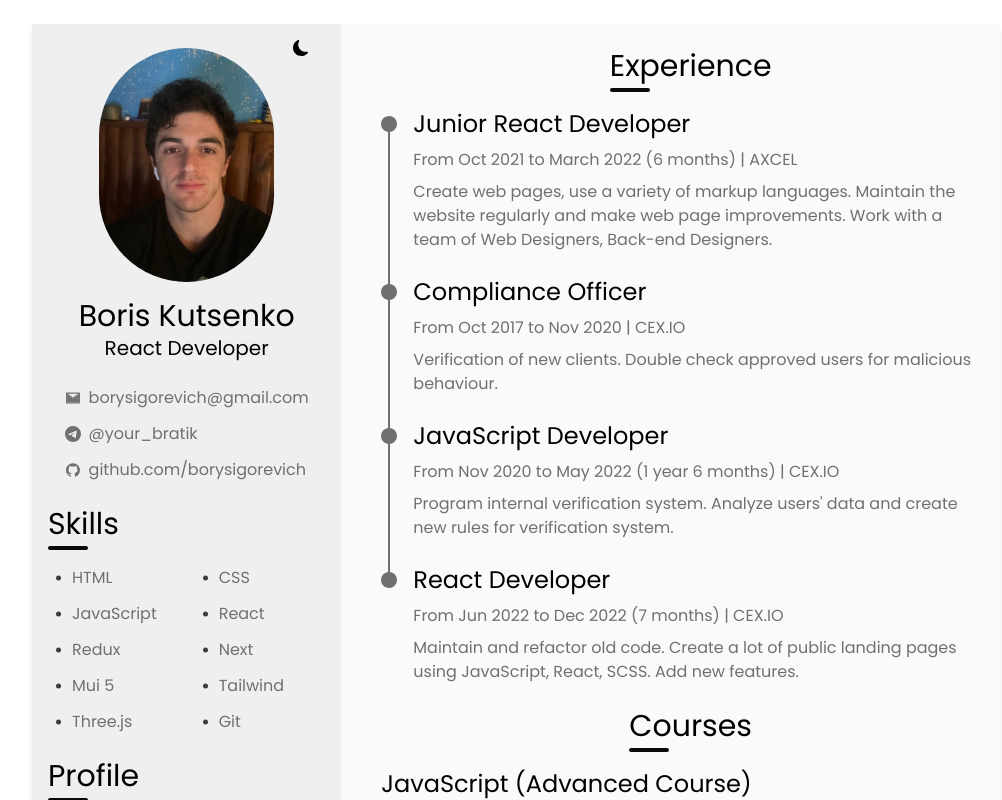
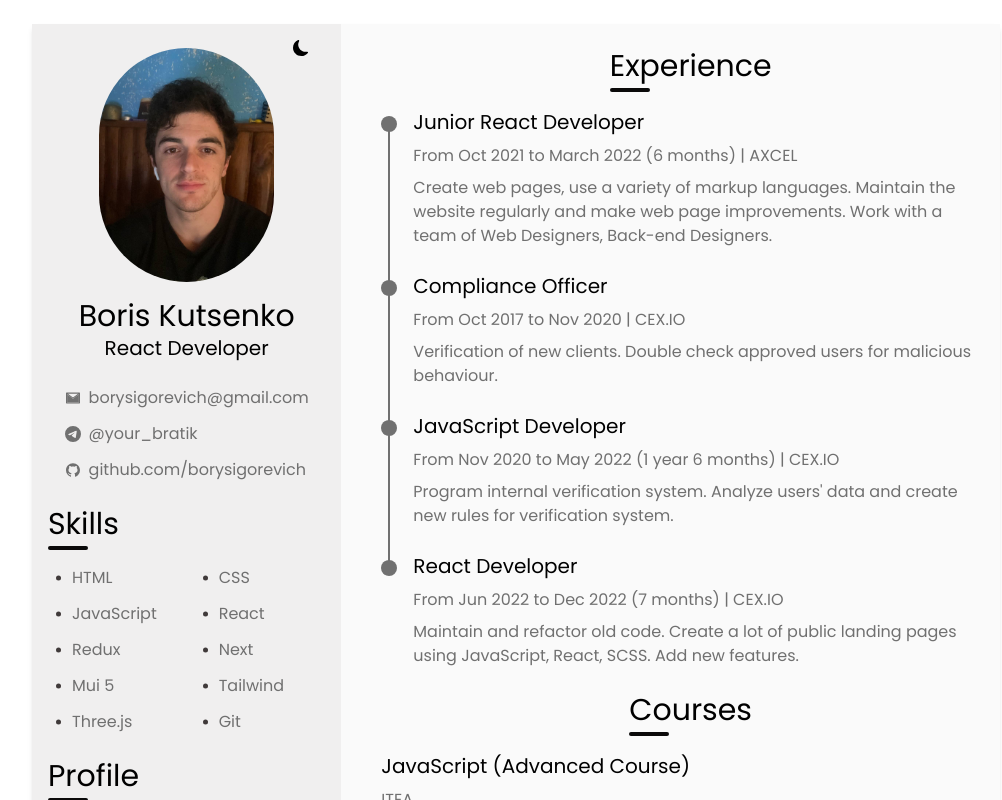
Before and after one commit to borysigorevich/cv, a Next.js app: page / in a window 1280 px wide. Shown: the whole page, without its empty margins (124-1126 px from the left). Built offline with nearby package versions, Linux system fonts and the light colour scheme.

Commit message:
cv - fix anchors for menu

```diff
--- a/components/Courses.tsx
+++ b/components/Courses.tsx
@@ -3,14 +3,14 @@ import Link from 'next/link'
 
 export const Courses = () => {
     return (
-        <section className='pb-6'>
+        <section className='pb-6' id='courses'>
             <h2 className='text-3xl text-center mb-6 relative before:absolute before:-bottom-2
             before:h-1 before:w-10 before:rounded before:bg-[#0b0a0a] dark:text-title-dark dark:before:bg-before-dark'>Courses</h2>
 
             <div className='grid gap-6'>
 
                 <div className='grid gap-2'>
-                    <h3 className='text-2xl'>JavaScript (Advanced Course)</h3>
+                    <h3 className='text-xl'>JavaScript (Advanced Course)</h3>
                     <Link
                         target='_blank'
                         href="https://itea.ua/ru/"
@@ -20,7 +20,7 @@ export const Courses = () => {
                 </div>
 
                 <div className='grid gap-2'>
-                    <h3 className='text-2xl'>The Complete 2021 Web Development Bootcamp</h3>
+                    <h3 className='text-xl'>The Complete 2021 Web Development Bootcamp</h3>
                     <Link
                         target='_blank'
                         href="https://www.udemy.com/course/the-complete-web-development-bootcamp/"
@@ -30,7 +30,7 @@ export const Courses = () => {
                 </div>
 
                 <div className='grid gap-2'>
-                    <h3 className='text-2xl'>Web Development Course</h3>
+                    <h3 className='text-xl'>Web Development Course</h3>
                     <Link
                         target='_blank'
                         href="https://training.epam.ua/#!/Home?lang=ua&City=-1"
--- a/components/Experience.tsx
+++ b/components/Experience.tsx
@@ -15,7 +15,7 @@ export const Experience = () => {
                     </div>
 
                     <div className='grid gap-2'>
-                        <h3 className='text-2xl'>Junior React Developer</h3>
+                        <h3 className='text-xl'>Junior React Developer</h3>
                         <span
                             className='text-light dark:text-base-dark'>From Oct 2021 to March 2022 (6 months) | AXCEL</span>
                         <p className='text-light'>
@@ -33,7 +33,7 @@ export const Experience = () => {
                     </div>
 
                     <div className='grid gap-2'>
-                        <h3 className='text-2xl'>Compliance Officer</h3>
+                        <h3 className='text-xl'>Compliance Officer</h3>
                         <span className='text-light dark:text-base-dark'>From Oct 2017 to Nov 2020 | CEX.IO</span>
                         <p className='text-light'>
                             Verification of new clients. Double check approved users for malicious behaviour.
@@ -48,7 +48,7 @@ export const Experience = () => {
                     </div>
 
                     <div className='grid gap-2'>
-                        <h3 className='text-2xl'>JavaScript Developer</h3>
+                        <h3 className='text-xl'>JavaScript Developer</h3>
                         <span className='text-light dark:text-base-dark'>From Nov 2020 to May 2022 (1 year 6 months) | CEX.IO</span>
                         <p className='text-light'>Program internal verification system. Analyze users' data and create
                             new rules for verification system.</p>
@@ -62,7 +62,7 @@ export const Experience = () => {
                     </div>
 
                     <div className='grid gap-2'>
-                        <h3 className='text-2xl'>React Developer</h3>
+                        <h3 className='text-xl'>React Developer</h3>
                         <span
                             className='text-light dark:text-base-dark'>From Jun 2022 to Dec 2022 (7 months) | CEX.IO</span>
                         <p className='text-light'>
--- a/components/Interests.tsx
+++ b/components/Interests.tsx
@@ -5,7 +5,7 @@ import {IoIosFitness} from 'react-icons/io'
 
 export const Interests = () => {
     return (
-        <section>
+        <section >
             <h2 className='text-3xl text-center mb-6 relative before:absolute before:-bottom-2
             before:h-1 before:w-10 before:rounded before:bg-[#0b0a0a] dark:before:bg-before-dark dark:text-title-dark'>Interests</h2>
 
--- a/components/Profile.tsx
+++ b/components/Profile.tsx
@@ -8,7 +8,7 @@ export const Profile = () => {
             <p className='dark:text-base-dark'>
                 Hi, I am a frontend developer from Ukraine. I love programming, developing, learning and problem
                 solving.
-                I am passionate about React, taking risks and solving them by Communication & Sharing experience and
+                I am passionate about React, taking risks and solving them by communication & sharing experience and
                 knowledge.
             </p>
         </section>
--- a/components/ScrollTop.tsx
+++ b/components/ScrollTop.tsx
@@ -1,4 +1,4 @@
-import React, {useEffect, useState, useCallback} from 'react';
+import React, {useEffect, useState} from 'react';
 
 import {BsArrowUp} from 'react-icons/bs'
 
@@ -16,8 +16,6 @@ export const ScrollTop = () => {
         return () => window.removeEventListener('scroll', listener)
     }, [])
 
-    console.log(showScrollToTop)
-
     return (
         <div
             className={`fixed ${showScrollToTop ? 'bottom-[82px]' : '-bottom-full'} right-[16px] grid place-content-center
--- a/components/Skills.tsx
+++ b/components/Skills.tsx
@@ -6,7 +6,7 @@ const skillName = 'relative before:w-[5px] before:h-[5px] before:bg-[#403a3a] '
 
 export const Skills = () => {
     return (
-        <section className='pb-6'>
+        <section className='pb-6' id='skills'>
             <h2 className='text-3xl text-center md:text-start mb-6 relative before:absolute before:-bottom-2
             before:h-1 before:w-10 before:rounded before:bg-[#0b0a0a] dark:before:bg-before-dark dark:text-title-dark'>Skills</h2>
 
```
